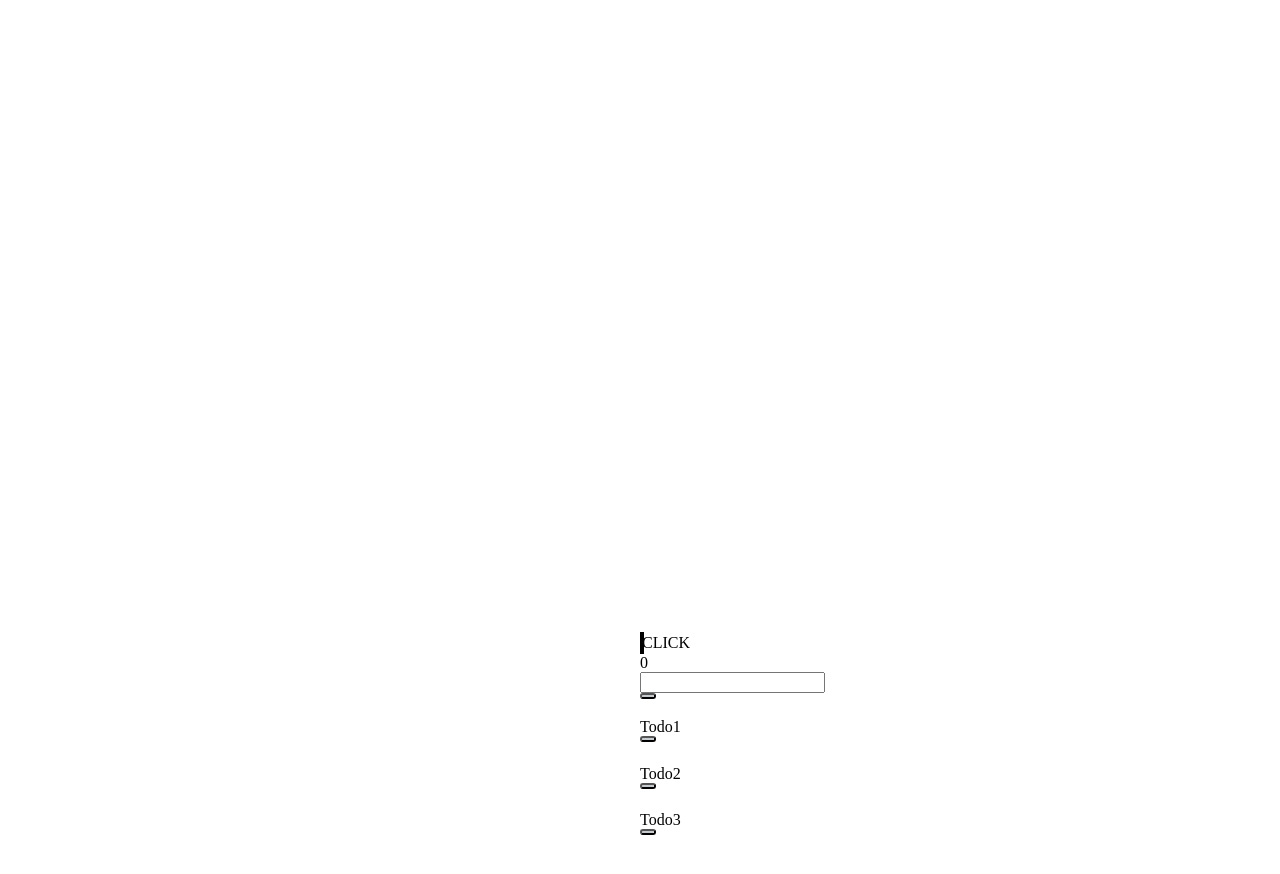
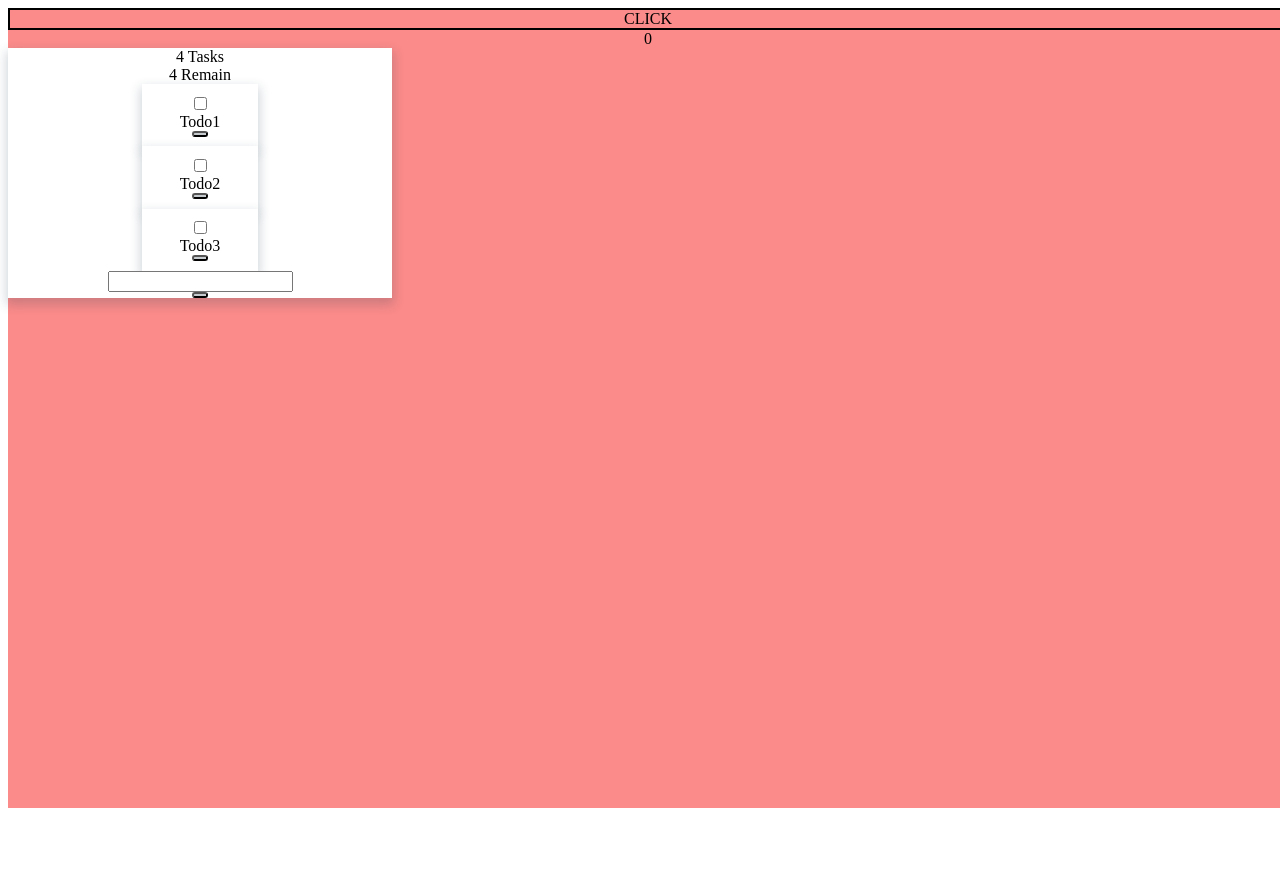
Before and after one commit to Alypov/todo-list-lessons, a React (Create React App) app: page / in a window 1280 px wide. Shown: the top 874 px of the page. After the commit the page ends 816 px from the top, so only its background shows below. Built offline with nearby package versions, Linux system fonts and the light colour scheme.

Commit message:
fix base elements UI

```diff
--- a/package.json
+++ b/package.json
@@ -6,6 +6,7 @@
     "@testing-library/jest-dom": "^5.11.4",
     "@testing-library/react": "^11.1.0",
     "@testing-library/user-event": "^12.1.10",
+    "classnames": "^2.3.1",
     "react": "^17.0.2",
     "react-dom": "^17.0.2",
     "react-scripts": "^4.0.3",
--- a/src/components/todo-list/styles.css
+++ b/src/components/todo-list/styles.css
@@ -1,13 +1,17 @@
 .main-wrapper {
     background-color: #fb8b8a;
     border: none;
-    margin: 50%;
+    width: 100vw;
+    height: 100vh;
 }
 
 .todo-items-wrapper {
     background-color:#fff;
     display: flex;
     flex-direction: column;
-    width: 100%;
-    height: 140px;
+    justify-content: center;
+    align-items: center;
+    width: 30%;
+    height: 250px;
+    box-shadow: 0px 5px 10px 2px rgba(34, 60, 80, 0.2);
 }
--- a/src/components/todo-list/todo-list.js
+++ b/src/components/todo-list/todo-list.js
@@ -18,15 +18,14 @@ const todos = [
 
 const TodoList = () => {
   const [inputValue, setInputValue] = useState("");
-  const [counter, setCounter] = useState({count: 0, step: 5});
+  const [counter, setCounter] = useState({ count: 0, step: 5 });
 
   const onClickHanlder = () => {
     setCounter((prev) => ({
       ...prev,
-      count: prev.count + prev.step
+      count: prev.count + prev.step,
     }));
   };
-
 
   const inputOnChangeHanlder = (e) => {
     setInputValue(e.target.value);
@@ -34,19 +33,19 @@ const TodoList = () => {
 
   return (
     <div className="main-wrapper">
-      <div className="total-count"></div>
-      <div className="remain-count"></div>
-      <div onClick={onClickHanlder} style={{ border: "2px solid black" }}>
+       <div onClick={onClickHanlder} style={{ border: "2px solid black" }}>
         CLICK
       </div>
       <div>{counter.count}</div>
 
-      <input type="text" onChange={(event) => inputOnChangeHanlder(event)} />
-      <Button />
       <div className="todo-items-wrapper">
+        <div className="total-count">4 Tasks</div>
+        <div className="remain-count">4 Remain</div>
         {todos.map((item) => (
           <TodoItem key={item.id} todoText={item.text} />
         ))}
+        <input type="text" onChange={(event) => inputOnChangeHanlder(event)} />
+        <Button />
       </div>
     </div>
   );
```
Also changed, not shown: 2 other files (tests, documents, lock files or other folders).
